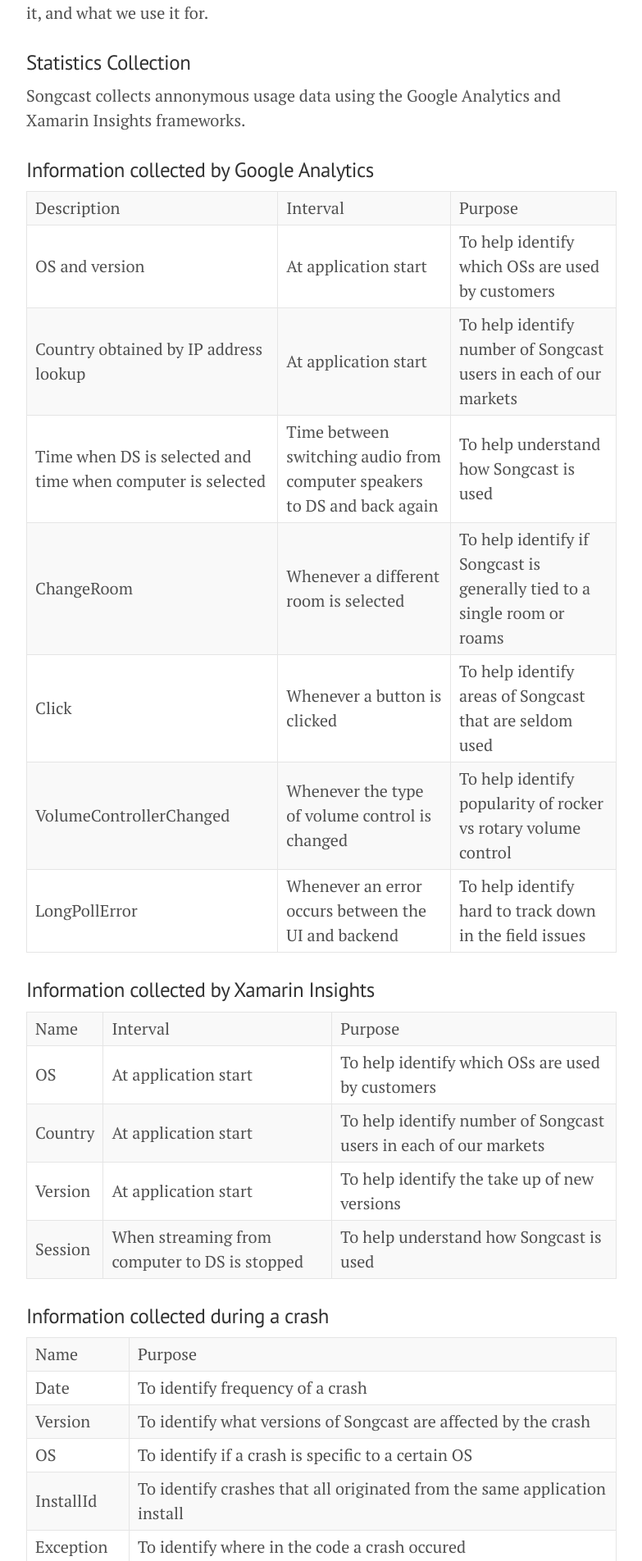
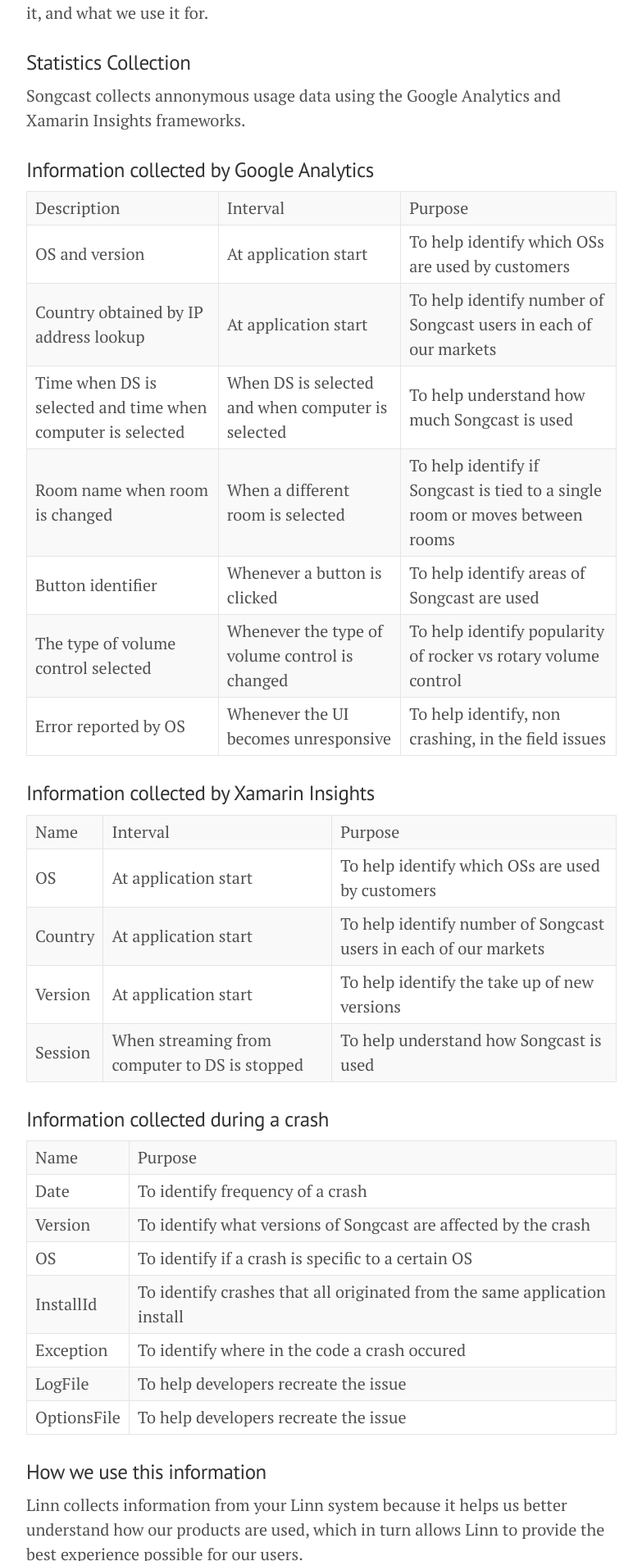
Before and after one commit to linn/songcast.site, a Jekyll site: the page built from privacy.md, in a window 1280 px wide. Shown: the part 339-2243 px from the top of the page at 82% size, without its empty margins (248-1031 px from the left). Built offline with Jekyll 4.4.1, drawn with Linux system fonts in a browser that asks for light colours.

Commit message:
Update privacy.md

```diff
--- a/privacy.md
+++ b/privacy.md
@@ -16,11 +16,11 @@ Songcast collects annonymous usage data using the Google Analytics and Xamarin I
 | Description | Interval | Purpose
 | OS and version | At application start | To help identify which OSs are used by customers
 | Country obtained by IP address lookup | At application start | To help identify number of Songcast users in each of our markets
-| Time when DS is selected and time when computer is selected | Time between switching audio from computer speakers to DS and back again | To help understand how Songcast is used
-| ChangeRoom | Whenever a different room is selected | To help identify if Songcast is generally tied to a single room or roams
-| Click | Whenever a button is clicked | To help identify areas of Songcast that are seldom used
-| VolumeControllerChanged | Whenever the type of volume control is changed | To help identify popularity of rocker vs rotary volume control
-| LongPollError | Whenever an error occurs between the UI and backend | To help identify hard to track down in the field issues
+| Time when DS is selected and time when computer is selected | When DS is selected and when computer is selected | To help understand how much Songcast is used
+| Room name when room is changed | When a different room is selected | To help identify if Songcast is tied to a single room or moves between rooms
+| Button identifier | Whenever a button is clicked | To help identify areas of Songcast are used
+| The type of volume control selected | Whenever the type of volume control is changed | To help identify popularity of rocker vs rotary volume control
+| Error reported by OS | Whenever the UI becomes unresponsive | To help identify, non crashing, in the field issues
 
 ### Information collected by Xamarin Insights
 
```
